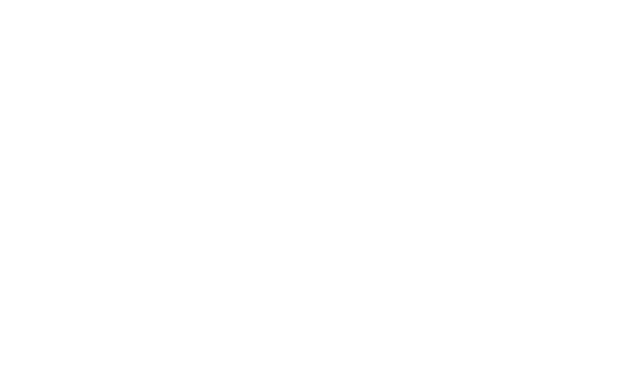
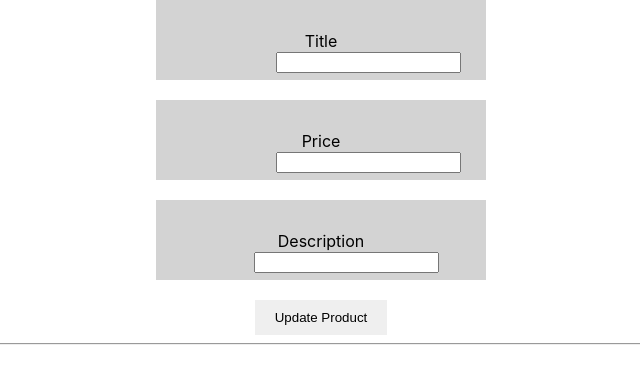
Before and after one commit to xterra111/productManager, a React (Create React App) app in the folder client/: page /edit/1 in a window 1280 px wide. Before the commit this address had no page. Shown: the top 384 px of the page, without its empty margins (319-959 px from the left). Built offline with nearby package versions, Linux system fonts and the light colour scheme; no server answers.

Commit message:
Update Product Func added - UpdateOneProduct.js

```diff
--- a/client/src/App.js
+++ b/client/src/App.js
@@ -2,6 +2,7 @@
 import React from "react";
 import { Main } from "./views/Main";
 import ProductDetails from "./components/ProductDetails";
+import UpdateOneProduct from "./components/UpdateOneProduct";
 import { BrowserRouter, Routes, Route } from "react-router-dom";
 
 function App() {
@@ -11,6 +12,7 @@
 				<Routes>
 					<Route element={<Main />} path="/" />
 					<Route element={<ProductDetails />} path="/:id" />
+					<Route element={<UpdateOneProduct />} path="/edit/:id" />
 				</Routes>
 			</div>
 		</BrowserRouter>
--- a/client/src/components/ProductForm.js
+++ b/client/src/components/ProductForm.js
@@ -28,6 +28,15 @@
 	};
 	return (
 		<form onSubmit={onCreateHandler}>
+			{/* Tried refactoring spending too much time. moving on... */}
+			{/* <Form
+				listAllProducts={listAllProducts}
+				setListAllProducts={setListAllProducts}
+			/> */}
+
+			{/* <Form /> */}
+
+			{/* OLD CODE BEFORE REFACTORING */}
 			<div className="main">
 				<div className="fashion">
 					<p>
@@ -65,10 +74,11 @@
 					</p>
 				</div>
 				<br />
-				<input type="submit" value="Create Product" className="submit" />
-				<br />
-				<hr></hr>
 			</div>
+
+			<input type="submit" value="Create Product" className="submit" />
+			<br />
+			<hr></hr>
 		</form>
 	);
 };
--- /dev/null
+++ b/client/src/components/UpdateOneProduct.js
@@ -0,0 +1,108 @@
+import React, { useEffect, useState } from "react";
+import { useParams } from "react-router-dom";
+import axios from "axios";
+
+const UpdateOneProduct = (props) => {
+	const { id } = useParams();
+
+	const [Title, setTitle] = useState("");
+	const [Price, setPrice] = useState("");
+	const [Description, setDescription] = useState("");
+	const { listAllProducts, setListAllProducts } = props;
+	const [productDetails, setProductDetails] = useState({});
+
+	const onUpdateHandler = (e) => {
+		e.preventDefault();
+		axios
+			.put(`http://localhost:8000/api/edit/${id}`, {
+				Title,
+				Price,
+				Description,
+			})
+			.then((res) => {
+				setListAllProducts([...listAllProducts, res.data]);
+				// setTitle("");
+				// // setProductDetails.Title({ productDetails });
+				// setPrice("");
+				// setDescription("");
+				console.log(res.data);
+			})
+
+			.catch((err) => console.log(err));
+	};
+
+	useEffect(() => {
+		axios
+			.get(`http://localhost:8000/api/productDetails/${id}`)
+			.then((res) => {
+				console.log(res.data);
+				setProductDetails(res.data);
+				setTitle(res.data.Title);
+				setPrice(res.data.Price);
+				setDescription(res.data.Description);
+			})
+			.catch((err) => {
+				console.log(err);
+			});
+	}, [id]);
+
+	return (
+		<div>
+			<form onSubmit={onUpdateHandler}>
+				<div className="main">
+					<div className="fashion">
+						<p>
+							<label>Title</label>
+							<input
+								type="text"
+								className="entrytxt2"
+								value={Title}
+								onChange={(e) => setTitle(e.target.value)}
+								// onChange={(e) => {
+								// 	setProductDetails.Title(e.target.value);
+								// }}
+							/>
+						</p>
+					</div>
+					<br />
+					<div className="fashion">
+						<p>
+							<label>Price</label>
+							<input
+								type="text"
+								className="entrytxt2"
+								value={Price}
+								onChange={(e) => setPrice(e.target.value)}
+								// onChange={(e) => {
+								// 	setProductDetails.Price(e.target.value);
+								// }}
+							/>
+						</p>
+					</div>
+					<br />
+					<div className="fashion">
+						<p>
+							<label>Description</label>
+							<input
+								type="text"
+								className="entrytxt"
+								value={Description}
+								onChange={(e) => setDescription(e.target.value)}
+								// onChange={(e) => {
+								// 	setProductDetails.Description(e.target.value);
+								// }}
+							/>
+						</p>
+					</div>
+					<br />
+				</div>
+
+				<input type="submit" value="Update Product" className="submit" />
+				<br />
+				<hr></hr>
+			</form>
+		</div>
+	);
+};
+
+export default UpdateOneProduct;
```
Also changed, not shown: client/src/views/Main.js (+8 -0 lines).
